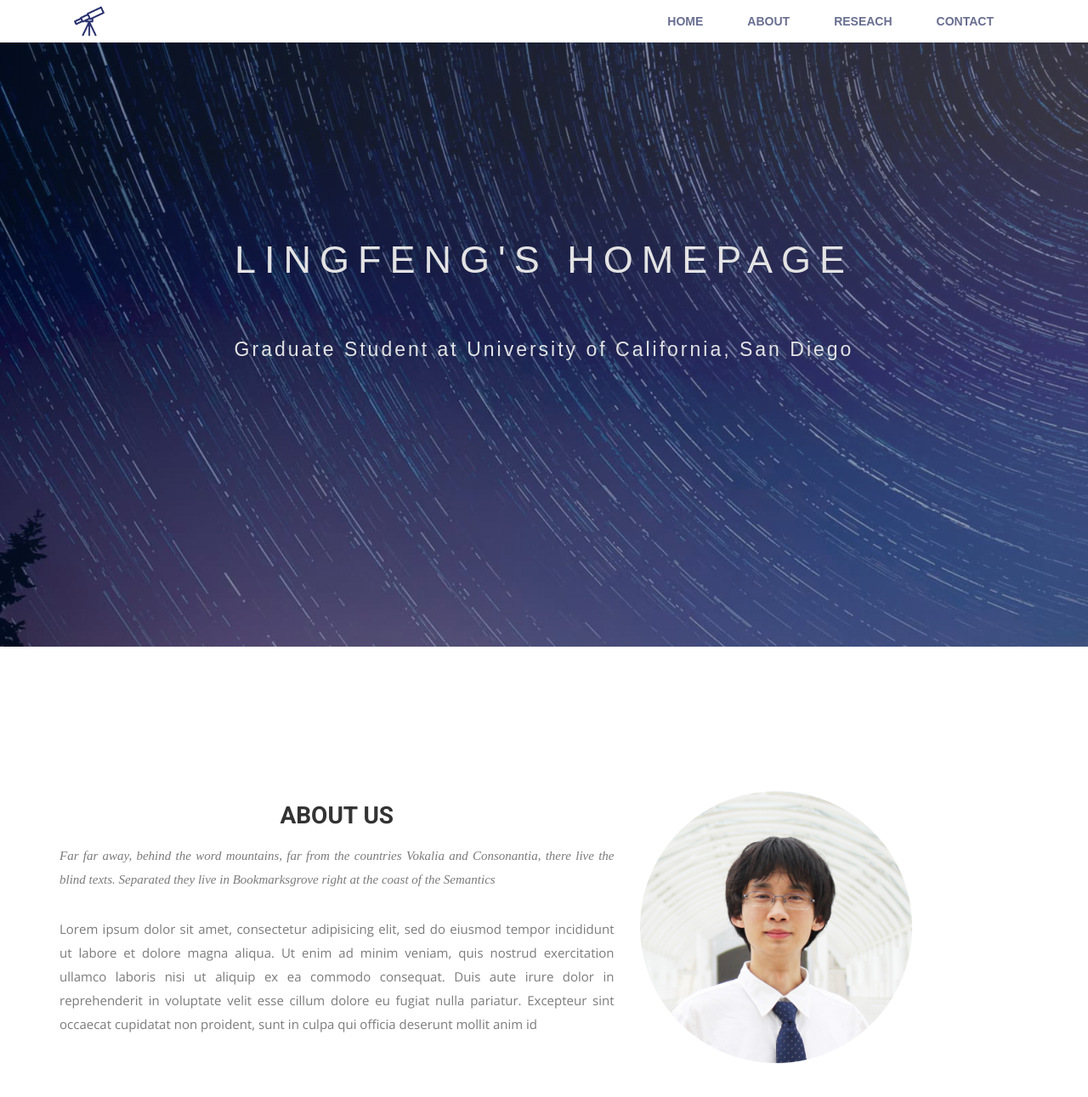
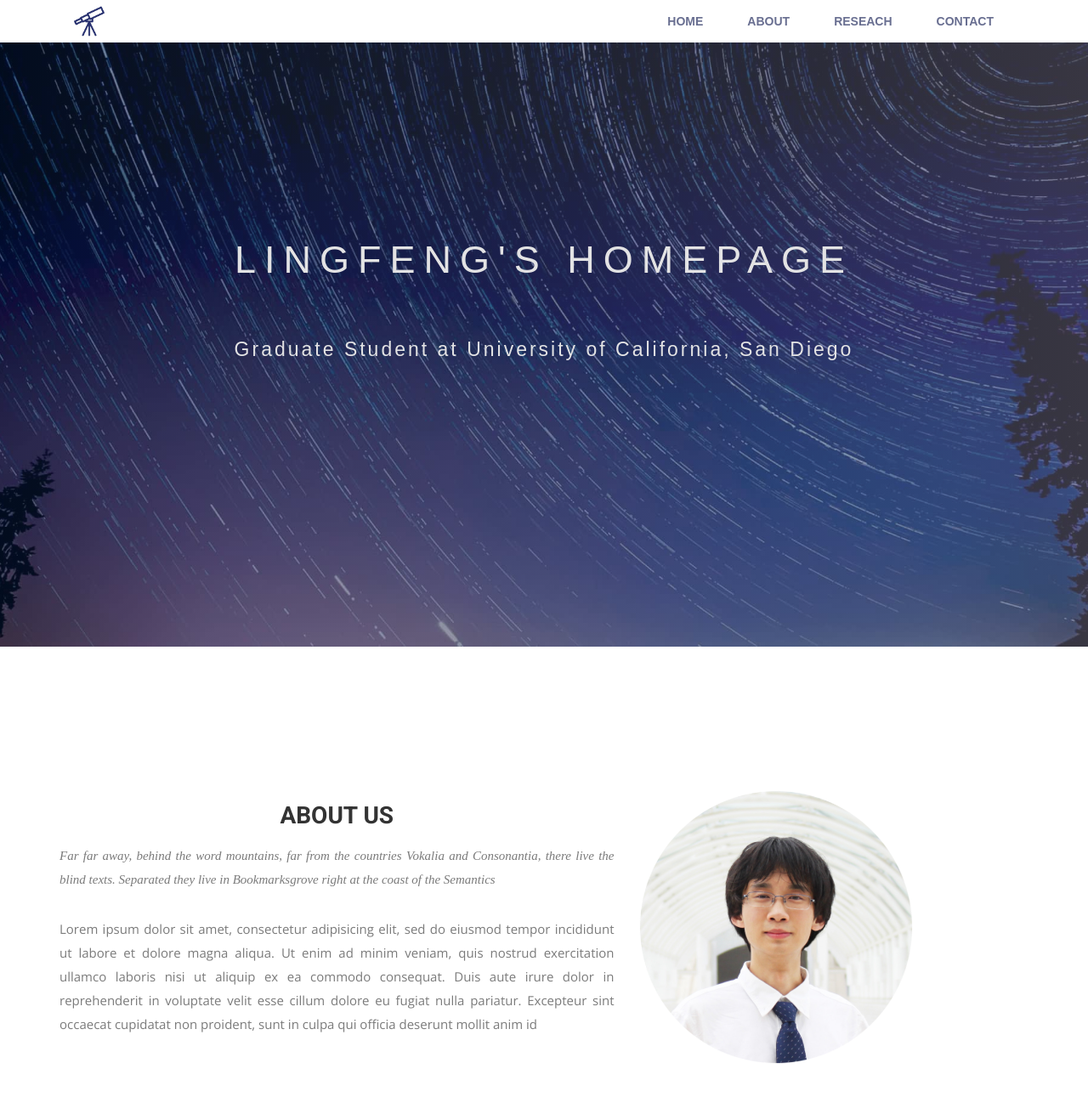
Before and after one commit to wei-lingfeng/lingfeng-wei.github.io, a Jekyll site: the page built from index.html, in a window 1280 px wide and 1400 px high. Shown: the top 1291 px of the window at 85% size. Built offline with Jekyll 4.4.1, drawn with Linux system fonts in a browser that asks for light colours; nearby versions of some CDN libraries; some web fonts are replaced.

Commit message:
Update airspace.css

```diff
--- a/css/airspace.css
+++ b/css/airspace.css
@@ -105,7 +105,7 @@ font header .navbar-default .navbar-nav li a:hover {
 
 #slider {
   background: url("../img/slider-bg.jpg") no-repeat;
-  background-size: 120% auto;
+  background-size: cover;
   background-attachment: fixed;
   background-position: 10% 0%;
   padding: 20% 0 25% 0;
```
